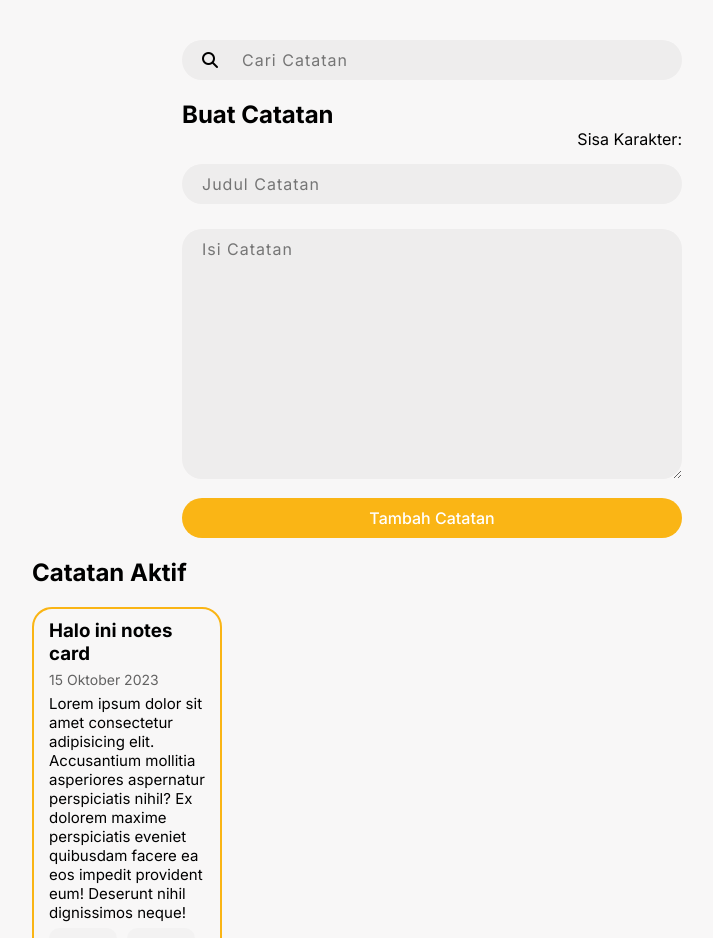
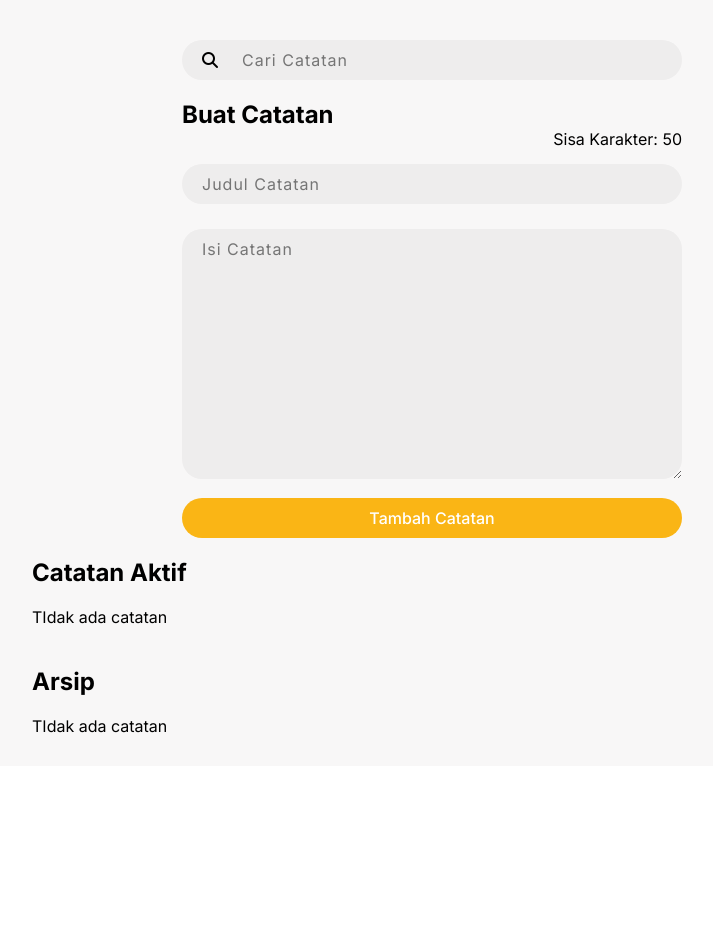
Before and after one commit to tubagusdylan/notes-app, a React (Vite) app: page / in a window 1280 px wide. Shown: the part 50-988 px from the top of the page, without its empty margins (208-921 px from the left). After the commit the page ends 816 px from the top, so only its background shows below. Built offline with nearby package versions, Linux system fonts and the light colour scheme.

Commit message:
add functionality add notes, archive notes, and delete notes

```diff
--- a/src/NotesApp.jsx
+++ b/src/NotesApp.jsx
@@ -5,14 +5,95 @@ import AddNotes from "./components/AddNotes";
 import NotesContainer from "./components/NotesContainer";
 
 class NotesApp extends React.Component {
+  constructor(props) {
+    super(props);
+
+    this.state = {
+      notes: [],
+    };
+
+    this.onAddNotesHandler = this.onAddNotesHandler.bind(this);
+    this.onDeleteNotesHandler = this.onDeleteNotesHandler.bind(this);
+    this.onArchivedNotesHandler = this.onArchivedNotesHandler.bind(this);
+    this.onActivedNotesHandler = this.onActivedNotesHandler.bind(this);
+  }
+
+  onAddNotesHandler({ title, description }) {
+    const newNotes = {
+      id: Date.now(),
+      title: title,
+      body: description,
+      archived: false,
+      createdAt: new Date().toLocaleDateString("id"),
+    };
+
+    this.setState((prev) => {
+      return {
+        notes: [...prev.notes, newNotes],
+      };
+    });
+  }
+
+  onDeleteNotesHandler(id) {
+    const index = this.state.notes.findIndex((note) => {
+      return note.id === id;
+    });
+
+    this.state.notes.splice(index, 1);
+
+    this.setState((prev) => {
+      return {
+        notes: prev.notes,
+      };
+    });
+  }
+
+  onArchivedNotesHandler(id) {
+    const index = this.state.notes.findIndex((note) => {
+      return note.id === id;
+    });
+
+    this.setState((prev) => {
+      const newNotes = {
+        ...prev.notes[index],
+        archived: true,
+      };
+
+      this.state.notes.splice(index, 1, newNotes);
+
+      return {
+        notes: prev.notes,
+      };
+    });
+  }
+
+  onActivedNotesHandler(id) {
+    const index = this.state.notes.findIndex((note) => {
+      return note.id === id;
+    });
+
+    this.setState((prev) => {
+      const newNotes = {
+        ...prev.notes[index],
+        archived: false,
+      };
+
+      this.state.notes.splice(index, 1, newNotes);
+
+      return {
+        notes: prev.notes,
+      };
+    });
+  }
+
   render() {
     return (
       <div className="background">
         <Header />
         <SearchNotes />
-        <AddNotes />
-        <NotesContainer title={"Catatan Aktif"} />
-        <NotesContainer title={"Arsip"} />
+        <AddNotes onAddNotes={this.onAddNotesHandler} />
+        <NotesContainer title={"Catatan Aktif"} notes={this.state.notes} archived={false} onDeleteNotes={this.onDeleteNotesHandler} onArchivedNotes={this.onArchivedNotesHandler} />
+        <NotesContainer title={"Arsip"} notes={this.state.notes} archived={true} onDeleteNotes={this.onDeleteNotesHandler} onActivedNotes={this.onActivedNotesHandler} />
       </div>
     );
   }
--- a/src/components/AddNotes.jsx
+++ b/src/components/AddNotes.jsx
@@ -1,15 +1,68 @@
+/* eslint-disable react/prop-types */
 import React from "react";
 import "../styles/addNotes.css";
 
 class AddNotes extends React.Component {
+  constructor(props) {
+    super(props);
+
+    this.state = {
+      title: "",
+      description: "",
+      maxTitleChar: 50,
+    };
+
+    this.onChangeTitle = this.onChangeTitle.bind(this);
+    this.onChangeDescription = this.onChangeDescription.bind(this);
+    this.onSubmitHandler = this.onSubmitHandler.bind(this);
+  }
+
+  onChangeTitle(event) {
+    this.setState((prev) => {
+      if (prev.title.length < event.target.value.length) {
+        if (this.state.maxTitleChar > 0) {
+          return {
+            title: event.target.value,
+            maxTitleChar: prev.maxTitleChar - 1,
+          };
+        }
+      } else {
+        return {
+          title: event.target.value,
+          maxTitleChar: prev.maxTitleChar + 1,
+        };
+      }
+    });
+  }
+
+  onChangeDescription(event) {
+    this.setState(() => {
+      return {
+        description: event.target.value,
+      };
+    });
+  }
+
+  onSubmitHandler(event) {
+    event.preventDefault();
+    this.props.onAddNotes(this.state);
+    this.setState(() => {
+      return {
+        title: "",
+        description: "",
+        maxTitleChar: 50,
+      };
+    });
+  }
+
   render() {
     return (
       <div className="add-notes-container">
         <h2>Buat Catatan</h2>
-        <span>Sisa Karakter:</span>
-        <form>
-          <input type="text" placeholder="Judul Catatan" className="title-input" />
-          <textarea className="description-input" placeholder="Isi Catatan"></textarea>
+        <span>Sisa Karakter: {this.state.maxTitleChar}</span>
+        <form onSubmit={this.onSubmitHandler}>
+          <input type="text" placeholder="Judul Catatan" className="title-input" value={this.state.title} onChange={this.onChangeTitle} />
+          <textarea className="description-input" placeholder="Isi Catatan" value={this.state.description} onChange={this.onChangeDescription}></textarea>
           <button className="btn-add">Tambah Catatan</button>
         </form>
       </div>
--- a/src/components/NotesCard.jsx
+++ b/src/components/NotesCard.jsx
@@ -1,20 +1,38 @@
+/* eslint-disable react/prop-types */
 import React from "react";
 import "../styles/notesCard.css";
 
 class NotesCard extends React.Component {
+  constructor(props) {
+    super(props);
+
+    this.onDeleteButtonClick = this.onDeleteButtonClick.bind(this);
+    this.onArchiveButtonClick = this.onArchiveButtonClick.bind(this);
+    this.onActiveButtonClick = this.onActiveButtonClick.bind(this);
+  }
+
+  onDeleteButtonClick() {
+    this.props.onDeleteNotes(this.props.id);
+  }
+
+  onArchiveButtonClick() {
+    this.props.onArchivedNotes(this.props.id);
+  }
+
+  onActiveButtonClick() {
+    this.props.onActivedNotes(this.props.id);
+  }
+
   render() {
     return (
-      <div className="notes-card">
-        <h3 className="notes-card-title">Halo ini notes card</h3>
-        <span className="notes-timestamp">15 Oktober 2023</span>
-        <p className="notes-description">
-          Lorem ipsum dolor sit amet consectetur adipisicing elit. Accusantium mollitia asperiores aspernatur perspiciatis nihil? Ex dolorem maxime perspiciatis eveniet quibusdam facere ea eos impedit provident eum! Deserunt nihil
-          dignissimos neque!
-        </p>
-        <button className="btn-notes-card">
+      <div className="notes-card" hidden={this.props.propsArchived !== this.props.archived}>
+        <h3 className="notes-card-title">{this.props.title}</h3>
+        <span className="notes-timestamp">{this.props.createdAt}</span>
+        <p className="notes-description">{this.props.body}</p>
+        <button className="btn-notes-card" onClick={!this.props.propsArchived ? this.onArchiveButtonClick : this.onActiveButtonClick}>
           <i className="fa-solid fa-bookmark"></i>
         </button>
-        <button className="btn-notes-card">
+        <button className="btn-notes-card" onClick={this.onDeleteButtonClick}>
           <i className="fa-solid fa-trash"></i>
         </button>
       </div>
--- a/src/components/NotesContainer.jsx
+++ b/src/components/NotesContainer.jsx
@@ -12,7 +12,26 @@ class NotesContainer extends React.Component {
       <div className="container">
         <h2>{this.props.title}</h2>
         <div className="notes-wrap">
-          <NotesCard />
+          {this.props.notes.length > 0 ? (
+            this.props.notes.map((note, index) => {
+              return (
+                <NotesCard
+                  key={index}
+                  id={note.id}
+                  title={note.title}
+                  body={note.body}
+                  createdAt={note.createdAt}
+                  archived={note.archived}
+                  propsArchived={this.props.archived}
+                  onDeleteNotes={this.props.onDeleteNotes}
+                  onArchivedNotes={this.props.onArchivedNotes}
+                  onActivedNotes={this.props.onActivedNotes}
+                />
+              );
+            })
+          ) : (
+            <p>TIdak ada catatan</p>
+          )}
         </div>
       </div>
     );
--- a/src/styles/notesCard.css
+++ b/src/styles/notesCard.css
@@ -19,6 +19,7 @@
 .notes-description {
   font-size: 15px;
   margin-bottom: 6px;
+  line-height: 22px;
 }
 
 .btn-notes-card {
```
